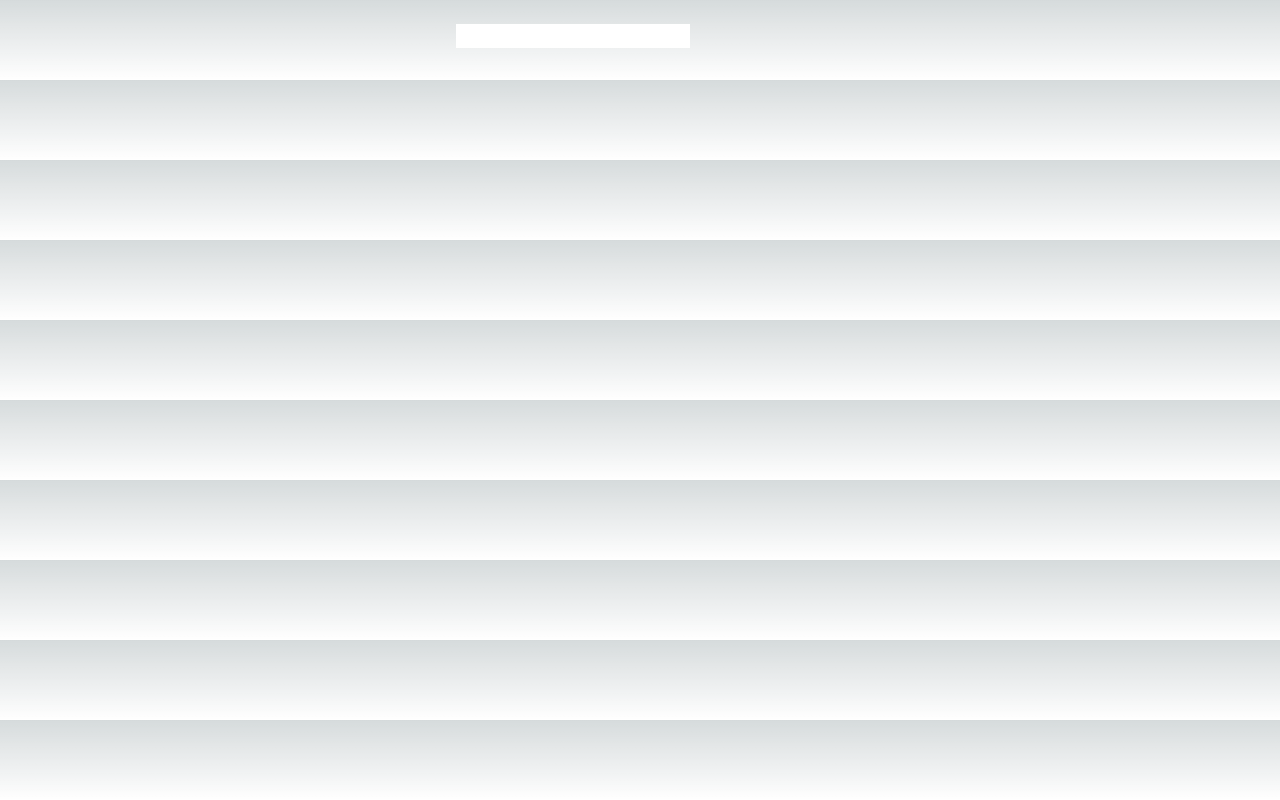
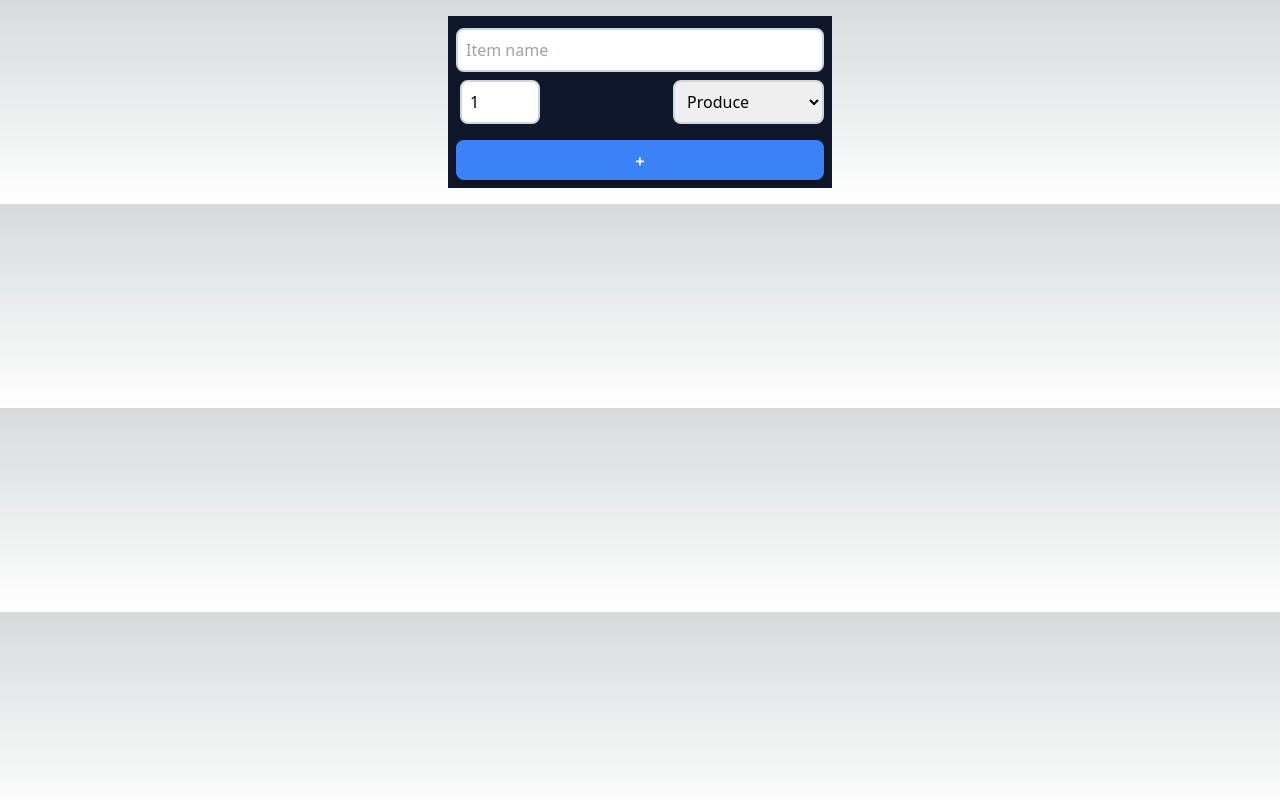
Before and after one commit to TylerTLe/cprg306-assignments, a Next.js app: page /week4 in a window 1280 px wide. Built offline with nearby package versions, Linux system fonts and the light colour scheme.

Commit message:
finishes week4 and adds react-hot-toast alerts

```diff
--- a/app/layout.js
+++ b/app/layout.js
@@ -1,17 +1,21 @@
-import './globals.css'
-import { Inter } from 'next/font/google'
+import { Toaster } from "react-hot-toast";
+import "./globals.css";
+import { Inter } from "next/font/google";
 
-const inter = Inter({ subsets: ['latin'] })
+const inter = Inter({ subsets: ["latin"] });
 
 export const metadata = {
-  title: 'CPRG 306-D Tyler Le',
-  description: 'CPRG 306: Web Development 2 - Assignments',
-}
+  title: "CPRG 306-D Tyler Le",
+  description: "CPRG 306: Web Development 2 - Assignments",
+};
 
 export default function RootLayout({ children }) {
   return (
     <html lang="en">
-      <body className={inter.className}>{children}</body>
+      <body className={inter.className}>
+        {children}
+        <Toaster position="top-right" />
+      </body>
     </html>
-  )
+  );
 }
--- a/app/page.js
+++ b/app/page.js
@@ -18,7 +18,7 @@ export default function Home() {
               </li>
               <li>
                 {/* Inset week4 when needed */}
-                <Link href="#">Week 4</Link>
+                <Link href="week4">Week 4</Link>
               </li>
             </ul>
           </div>
--- a/app/week4/new-item.js
+++ b/app/week4/new-item.js
@@ -1,30 +1,110 @@
 "use client";
 
 import { useState } from "react";
+import toast from "react-hot-toast";
 
-function Name() {
-    const [name, setName] = useState(" ");
-    return(
-        <div>
-
+function Name({ name, setName }) {
+  return (
+    <div className="mb-2">
+      <input
+        placeholder="Item name"
+        name="name"
+        onChange={(event) => setName(event.target.value)}
+        className="w-full mt-1 border-2 border-gray-300 p-2 rounded-lg font-sans"
+        type="text"
+        required=""
+        value={name}
+      />
     </div>
   );
 }
 
-function Quantity() {
-    const [quantity, setQuantity] = useState(1);
-    return(
+function Quantity({ quantity, setQuantity }) {
+  return (
     <div>
-
+      <input
+        id="quantity"
+        name="quantity"
+        onChange={(event) => setQuantity(event.target.value)}
+        className="w-20 ml-1 border-2 border-gray-300 p-2 rounded-lg font-sans"
+        type="number"
+        min="1"
+        max="99"
+        required=""
+        value={quantity}
+      />
     </div>
   );
 }
 
-function Category() {
-    const [category , setCategory] = useState("produce");
-    return(
+function Category({ category, setCategory }) {
+  return (
     <div>
-
+      <select
+        className="ml-1 border-2 border-gray-300 p-2 rounded-lg font-sans"
+        id="category"
+        name="category"
+        onChange={(event) => setCategory(event.target.value)}
+        value={category}
+      >
+        <option value="" disabled="">
+          Category
+        </option>
+        <option value="produce">Produce</option>
+        <option value="dairy">Dairy</option>
+        <option value="meat">Meat</option>
+        <option value="bakery">Bakery</option>
+        <option value="frozen foods">Frozen Foods</option>
+        <option value="canned goods">Canned Goods</option>
+        <option value="dry goods">Dry Goods</option>
+        <option value="beverages">Beverages</option>
+        <option value="snacks">Snacks</option>
+        <option value="household">Household</option>
+        <option value="other">Other</option>
+      </select>
     </div>
   );
 }
+
+function NewItemForm() {
+  const [name, setName] = useState("");
+  const [quantity, setQuantity] = useState(1);
+  const [category, setCategory] = useState("produce");
+  const [items, setItems] = useState([]);
+
+  function handleSubmit(event) {
+    event.preventDefault();
+    const newItem = {
+      name: name,
+      quantity: quantity,
+      category: category,
+    };
+    setItems([...items, newItem]);
+    console.log(newItem);
+    setName("");
+    setQuantity(1);
+    setCategory("produce");
+    toast.success(`${quantity} ${name} in ${category} added!`);
+  }
+
+  return (
+    <form
+      onSubmit={handleSubmit}
+      className="p-2 m-4 bg-slate-900 text-black max-w-sm w-full"
+    >
+      <Name name={name} setName={setName} />
+      <div className="flex justify-between">
+        <Quantity quantity={quantity} setQuantity={setQuantity} />
+        <Category category={category} setCategory={setCategory} />
+      </div>
+      <button
+        type="submit"
+        className="w-full mt-4 py-2 px-4 bg-blue-500 text-white font-semibold rounded-lg shadow-md hover:bg-blue-700 focus:outline-none focus:ring-2 focus:ring-blue-400 focus:ring-opacity-75"
+      >
+        +
+      </button>
+    </form>
+  );
+}
+
+export default NewItemForm;
--- a/app/week4/page.js
+++ b/app/week4/page.js
@@ -1,12 +1,9 @@
+import NewItemForm from "./new-item";
+
 export default function Home() {
-    return (
-      <main className="flex justify-center w-full">
-        <form className="p-2 m-4 bg-state-900 text-black max-w-sm w-full">
-           <div className="mb-2">
-                <input></input>
-           </div>
-        </form>
-
-      </main>
-    );
-  }
+  return (
+    <main className="flex justify-center w-full">
+      <NewItemForm />
+    </main>
+  );
+}
--- a/package.json
+++ b/package.json
@@ -16,6 +16,7 @@
     "postcss": "8.4.30",
     "react": "18.2.0",
     "react-dom": "18.2.0",
+    "react-hot-toast": "^2.4.1",
     "tailwindcss": "3.3.3"
   }
 }
```
Also changed, not shown: 1 other file (tests, documents, lock files or other folders). Lines whose indentation alone changed are shown as unchanged.
